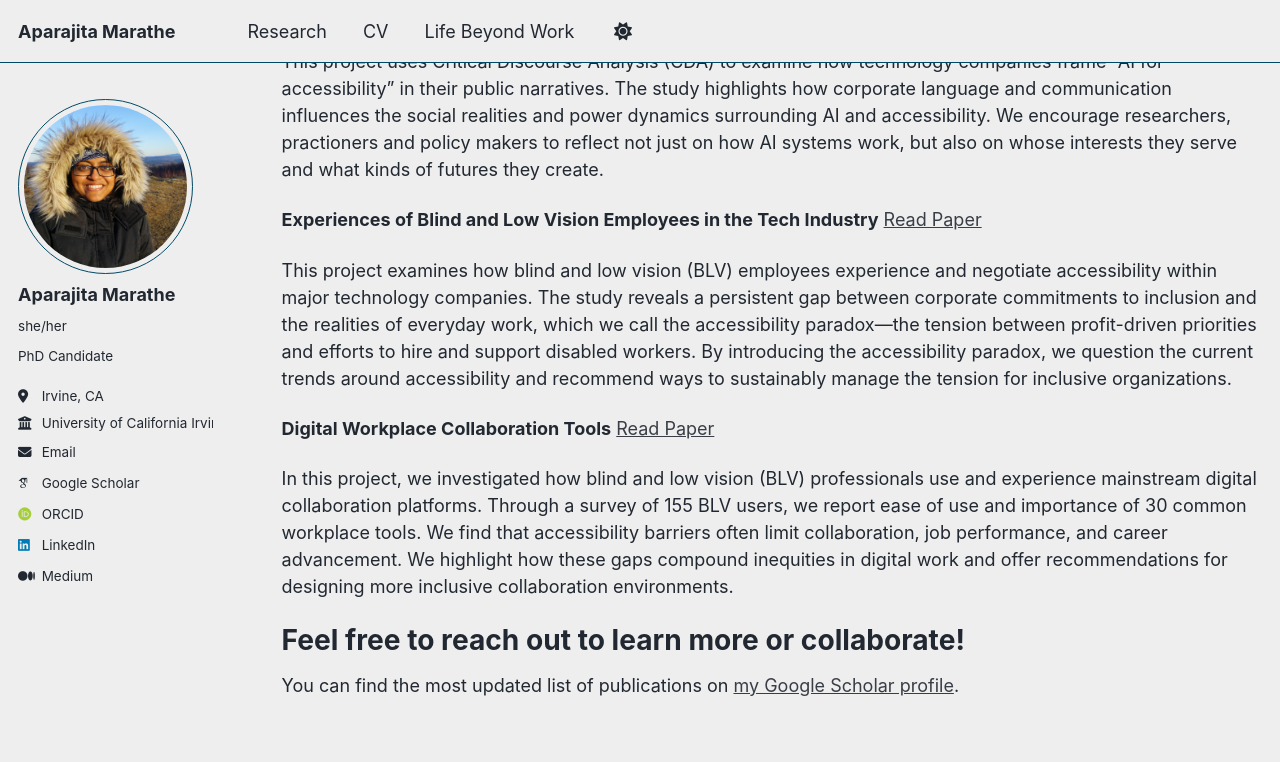
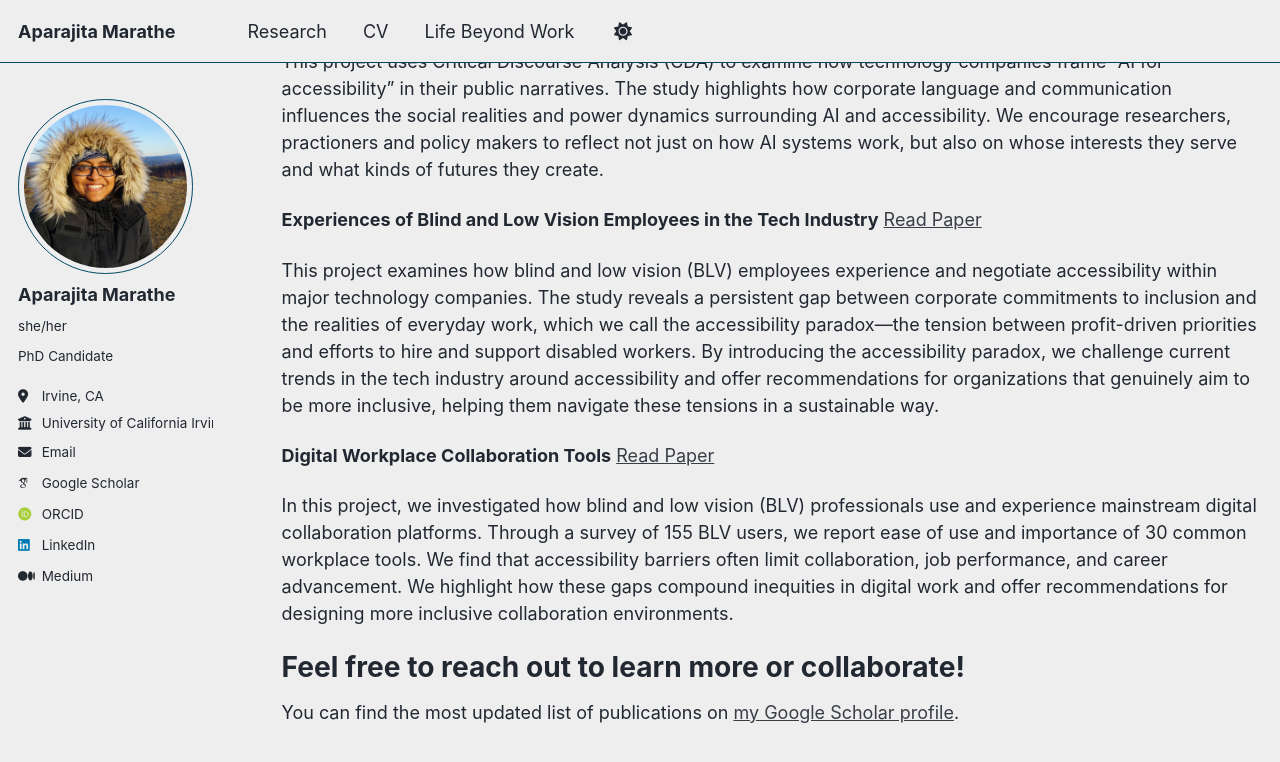
Before and after one commit to aparajitamarathe/aparajitamarathe.github.io, a Jekyll site: the page built from _pages/research.md, in a window 1280 px wide and 900 px high, scrolled down 375 px. Shown: the top 762 px of the window. Built offline with Jekyll 4.4.1, drawn with Linux system fonts in a browser that asks for light colours; some web fonts are replaced.

Commit message:
Update research.md

```diff
--- a/_pages/research.md
+++ b/_pages/research.md
@@ -24,7 +24,7 @@ This project uses Critical Discourse Analysis (CDA) to examine how technology co
 
 **Experiences of Blind and Low Vision Employees in the Tech Industry** [Read Paper](https://dl.acm.org/doi/pdf/10.1145/3757666)
 
-This project examines how blind and low vision (BLV) employees experience and negotiate accessibility within major technology companies. The study reveals a persistent gap between corporate commitments to inclusion and the realities of everyday work, which we call the accessibility paradox—the tension between profit-driven priorities and efforts to hire and support disabled workers. By introducing the accessibility paradox, we question the current trends around accessibility and recommend ways to sustainably manage the tension for inclusive organizations.
+This project examines how blind and low vision (BLV) employees experience and negotiate accessibility within major technology companies. The study reveals a persistent gap between corporate commitments to inclusion and the realities of everyday work, which we call the accessibility paradox—the tension between profit-driven priorities and efforts to hire and support disabled workers. By introducing the accessibility paradox, we challenge current trends in the tech industry around accessibility and offer recommendations for organizations that genuinely aim to be more inclusive, helping them navigate these tensions in a sustainable way.
 
 **Digital Workplace Collaboration Tools** [Read Paper](https://dl.acm.org/doi/pdf/10.1145/3663547.3746332)
 
```
